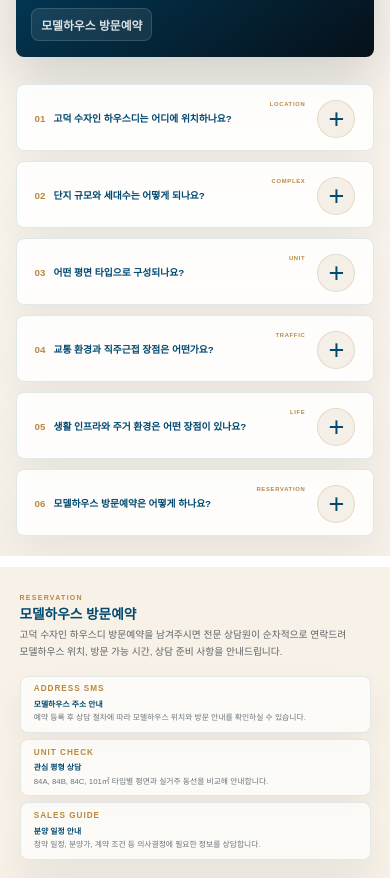
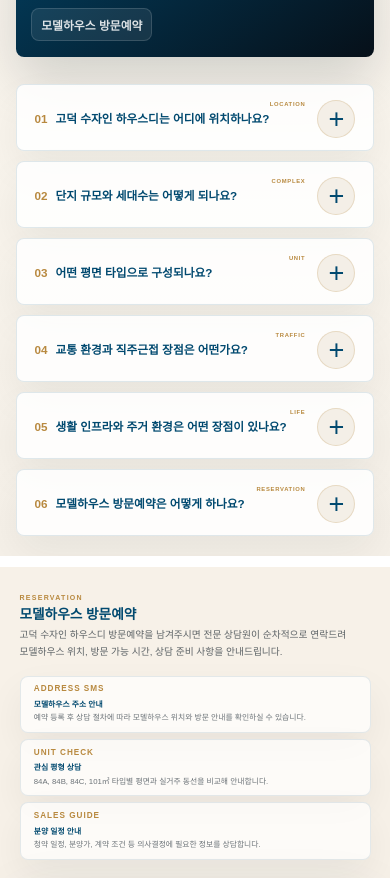
Before and after one commit to parkjihun22/Godeok-Sujain-Landscape-House-2nd, a React (Create React App) app: page / in a window 390 px wide. Shown: the part 4438-5316 px from the top of the page. Built offline with nearby package versions, Linux system fonts and the light colour scheme; a web font is replaced by a local one.

Commit message:
feat : 수정

```diff
--- a/src/components/FAQSection/FAQSection.module.scss
+++ b/src/components/FAQSection/FAQSection.module.scss
@@ -511,12 +511,12 @@
     padding-right: 22px;
 
     /* 모바일 질문 크기: 가독성과 화면 점유율의 균형을 맞춥니다. */
-    font-size: 2.5vw;
+    font-size: 3vw;
   }
 
   .questionText strong {
     /* 모바일 번호 폭: 목록 시작점이 흔들리지 않게 합니다. */
-    font-size: 2.5vw;
+    font-size: 3vw;
     min-width: 10px;
   }
 
```
